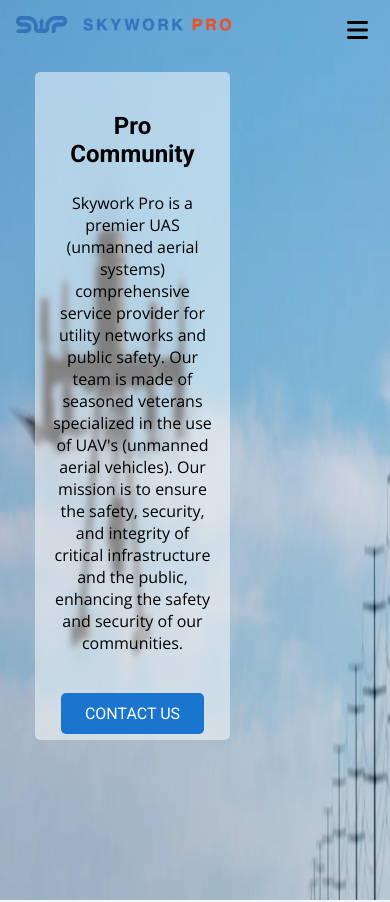
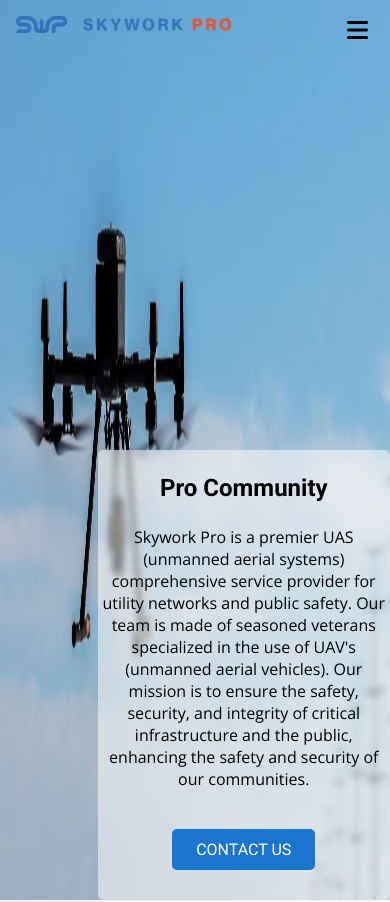
Before and after one commit to moamel-hashim/skywork-pro, a React (Vite) app: page / in a window 390 px wide. Shown: the top 902 px of the page. Built offline with nearby package versions, Linux system fonts and the light colour scheme; a web font is replaced by a local one.

Commit message:
fixing phone view

```diff
--- a/src/components/HomeMain.css
+++ b/src/components/HomeMain.css
@@ -13,7 +13,8 @@
   color: black;
   bottom: 10rem;
   right: 10rem;
-  width: 30%;
+  width: 100%;
+  max-width: 400px;
   margin-right: 3rem;
   background-color: hsla(0, 0%, 100%, 0.5);
   -webkit-backdrop-filter: blur(3px);
@@ -27,9 +28,12 @@
 }
 @media only screen and (max-width: 600px) {
   .hero-img-container .hero-text {
-    width: 50%;
+    width: 75%;
     margin-right: 0;
-    height: auto;
+    height: 450px;
+    padding: 0;
+    bottom: 0;
+    right: 0;
   }
 }
 .hero-img-container .hero-text h3 {
--- a/src/components/HomeMain.scss
+++ b/src/components/HomeMain.scss
@@ -22,7 +22,8 @@
     color: black;
     bottom: 10rem;
     right: 10rem;
-    width: 30%;
+    width: 100%;
+    max-width: 400px;
     margin-right: 3rem;
     background-color: hsla(0, 0%, 100%, 0.5);
     backdrop-filter: blur(3px);
@@ -33,9 +34,12 @@
     font-family: $openSans, sans-serif;
     box-sizing: border-box;
     @include phone {
-      width: 50%;
+      width: 75%;
       margin-right: 0;
-      height: auto;
+      height: 450px;
+      padding: 0;
+      bottom: 0;
+      right: 0;
     }
 
     h3 {
```
Also changed, not shown: 1 other file (tests, documents, lock files or other folders).
